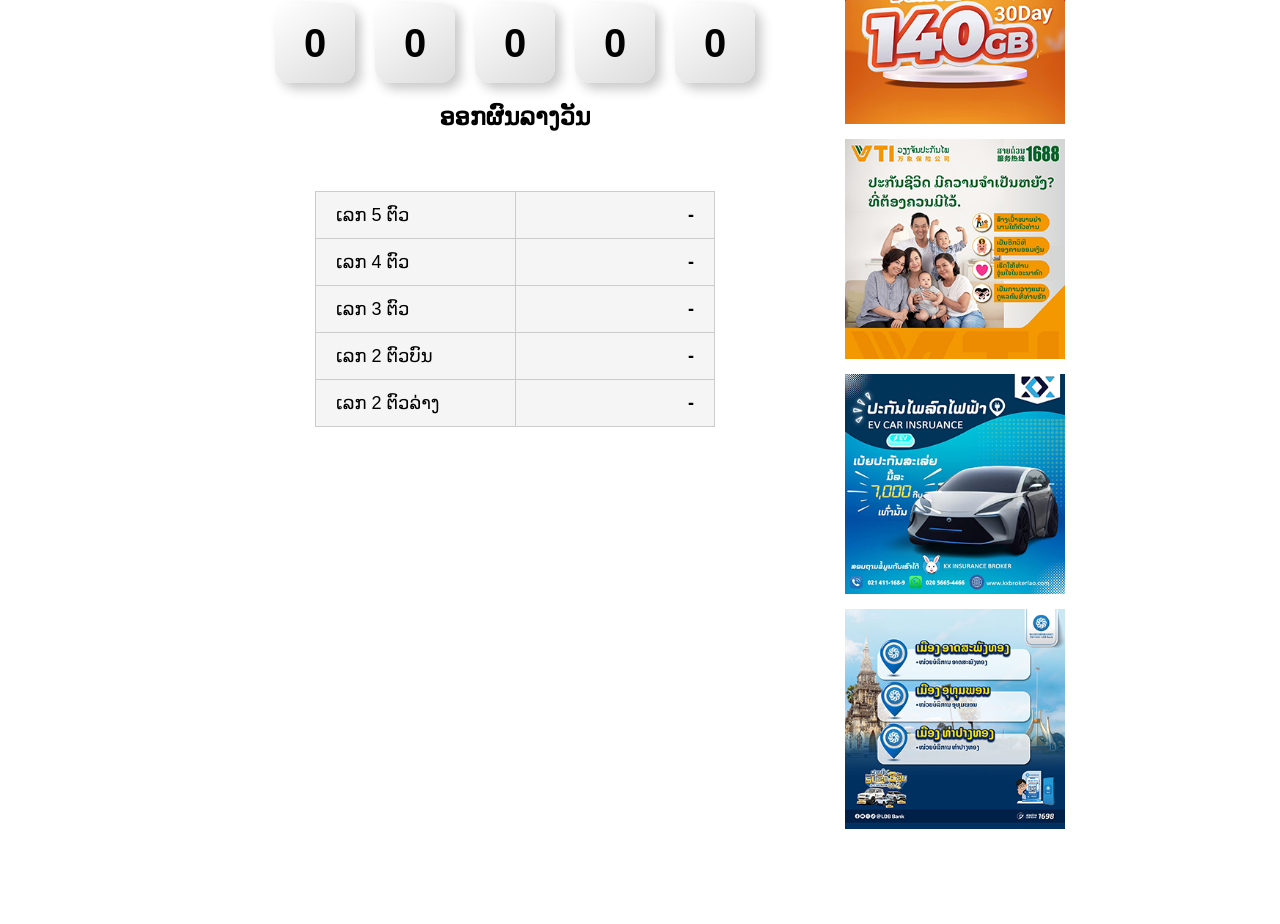
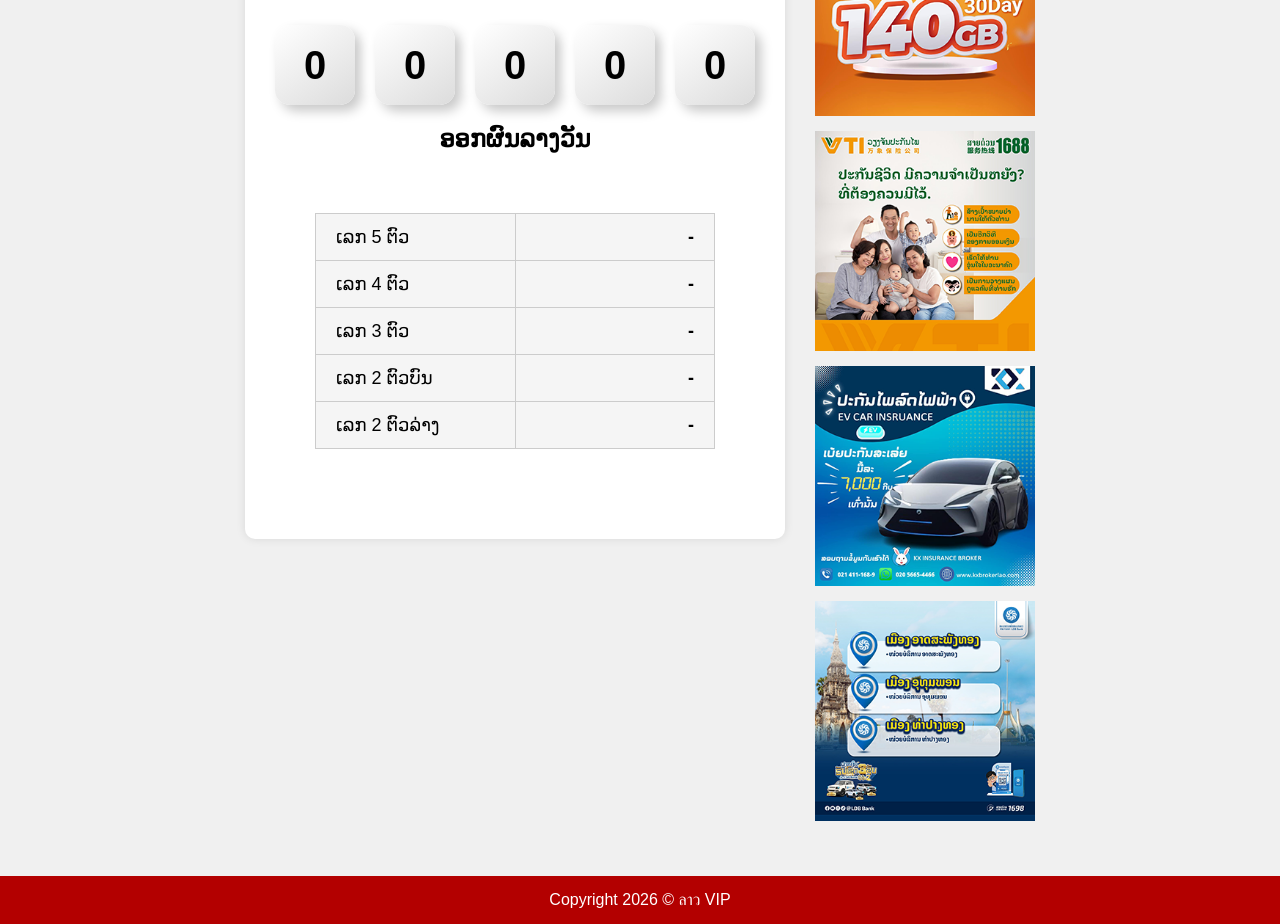
Before and after one commit to vip-lotto/vip-lotto-web, a website: page public/index.html in a window 1280 px wide. Shown: the part 164-1088 px from the top of the page. Before the commit the page ends 1016 px from the top, so only its background shows below. Drawn offline with Linux system fonts and the light colour scheme; no server answers.

Commit message:
update css layout

```diff
--- a/public/index.html
+++ b/public/index.html
@@ -46,7 +46,8 @@
 </div> <!-- ปิด container -->
 
 <script src="script.js"></script>
-
-
+<div class="footer">
+     Copyright 2026 © ลาว VIP
+</div>
 </body>
 </html>
--- a/public/style.css
+++ b/public/style.css
@@ -1,11 +1,17 @@
 body{
 
-background:#ffffff;
+margin: 0;
+background: #f0f0f0;
 font-family:Arial;
 text-align:center;
 padding-top:60px;
 
+min-height: 100vh;
+    display: flex;
+    flex-direction: column;
+
 }
+
 
 .box{
 
@@ -61,14 +67,22 @@ margin-top:40px;
     font-weight: bold;
 }
 .container{
-    display: flex;
-    justify-content: center;
-    align-items: flex-start;
-    gap: 30px;
+   display: flex;
+   justify-content: center;
+   align-items: flex-start;
+   gap: 30px;
+   max-width: 1200px;
+   margin: 0 auto;
+   flex: 1;
 }
 
 .content{
-    width: 600px;
+   width: 100%;
+   max-width: 900px;
+   background: #ffffff;
+   padding: 30px;
+   border-radius: 10px;
+   box-shadow: 0 0 10px rgba(0,0,0,0.1);
 }
 
 .ads img{
@@ -81,3 +95,11 @@ margin-top:40px;
         inset 6px 6px 12px #c8c8c8,
         inset -6px -6px 12px #ffffff;
 }
+.footer{
+    background: #b30000;
+    color: #fff;
+    text-align: center;
+    padding: 15px 0;
+    font-size: 16px;
+    margin-top: 40px;
+}
```
